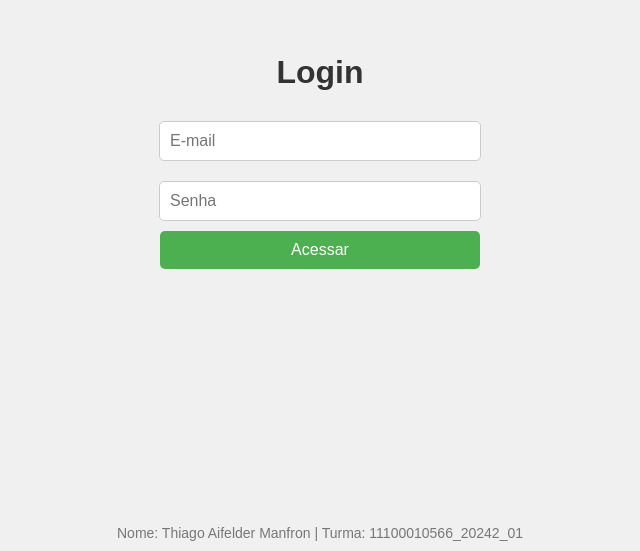
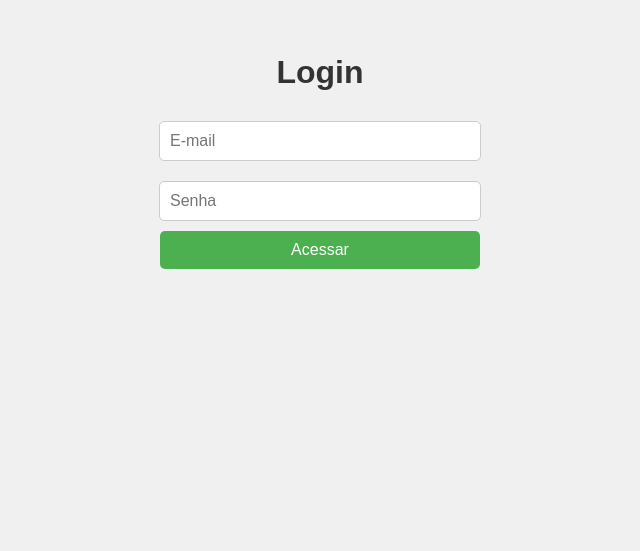
Before and after one commit to manfron-thiago/DevOps-AS1, a React (Vite) app: page / in a window 1280 px wide. Shown: the part 249-800 px from the top of the page, without its empty margins (320-960 px from the left). Built offline with nearby package versions, Linux system fonts and the light colour scheme.

Commit message:
retirando-rodape

```diff
--- a/src/Login.css
+++ b/src/Login.css
@@ -69,15 +69,3 @@ button:hover {
   border-color: #ff0000;
   background-color: #fde2e2;
 }
-
-/* Estilo do rodapé */
-.footer {
-  font-size: 14px;
-  color: #777;
-  text-align: center;
-  width: 100%;
-  position: absolute;
-  bottom: 0;
-  left: 0;
-  padding: 10px 0;
-}
--- a/src/Login.jsx
+++ b/src/Login.jsx
@@ -64,11 +64,6 @@ class Login extends Component {
             {message}
           </label>
         )}
-
-        {/* Rodapé com nome e turma */}
-        <footer className="footer">
-          Nome: Thiago Aifelder Manfron | Turma: 11100010566_20242_01
-        </footer>
       </div>
     );
   }
```
